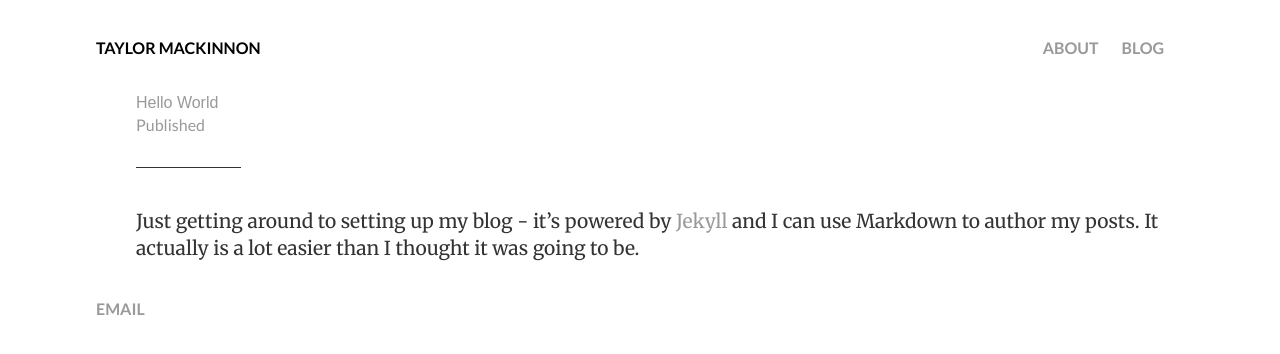
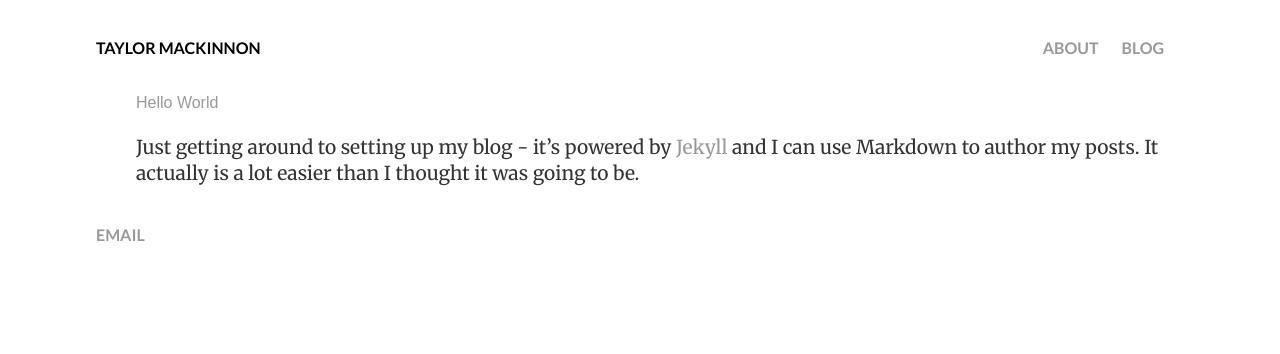
Before and after one commit to taymac/taymac.github.io, a Jekyll site: the page built from index.html, in a window 1280 px wide. Shown: the top 354 px of the page. Built offline with Jekyll 4.4.1, drawn with Linux system fonts in a browser that asks for light colours.

Commit message:
Update index.html

```diff
--- a/index.html
+++ b/index.html
@@ -7,8 +7,7 @@ title: Taylor Mackinnon
                 <ul>
                   {% for post in site.posts %}
                     <li>
-                      <a class="post.title" href="{{ post.url }}">{{ post.title }}</a>
-                      <p class="meta">Published {{ page.date | date_to_string }}</p>
+                      <a href="{{ post.url }}">{{ post.title }}</a>
                       {{ post.excerpt }}
                     </li>
                   {% endfor %}
```
